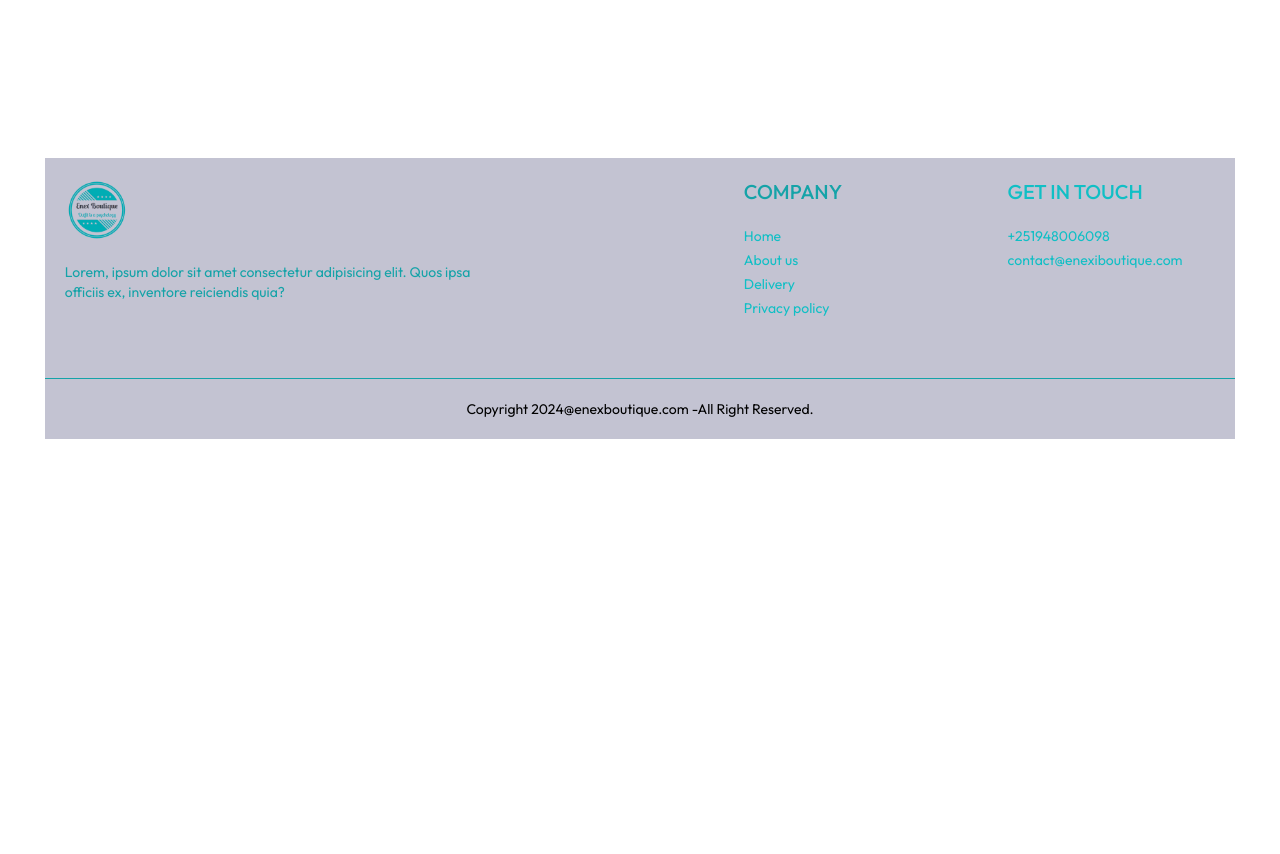
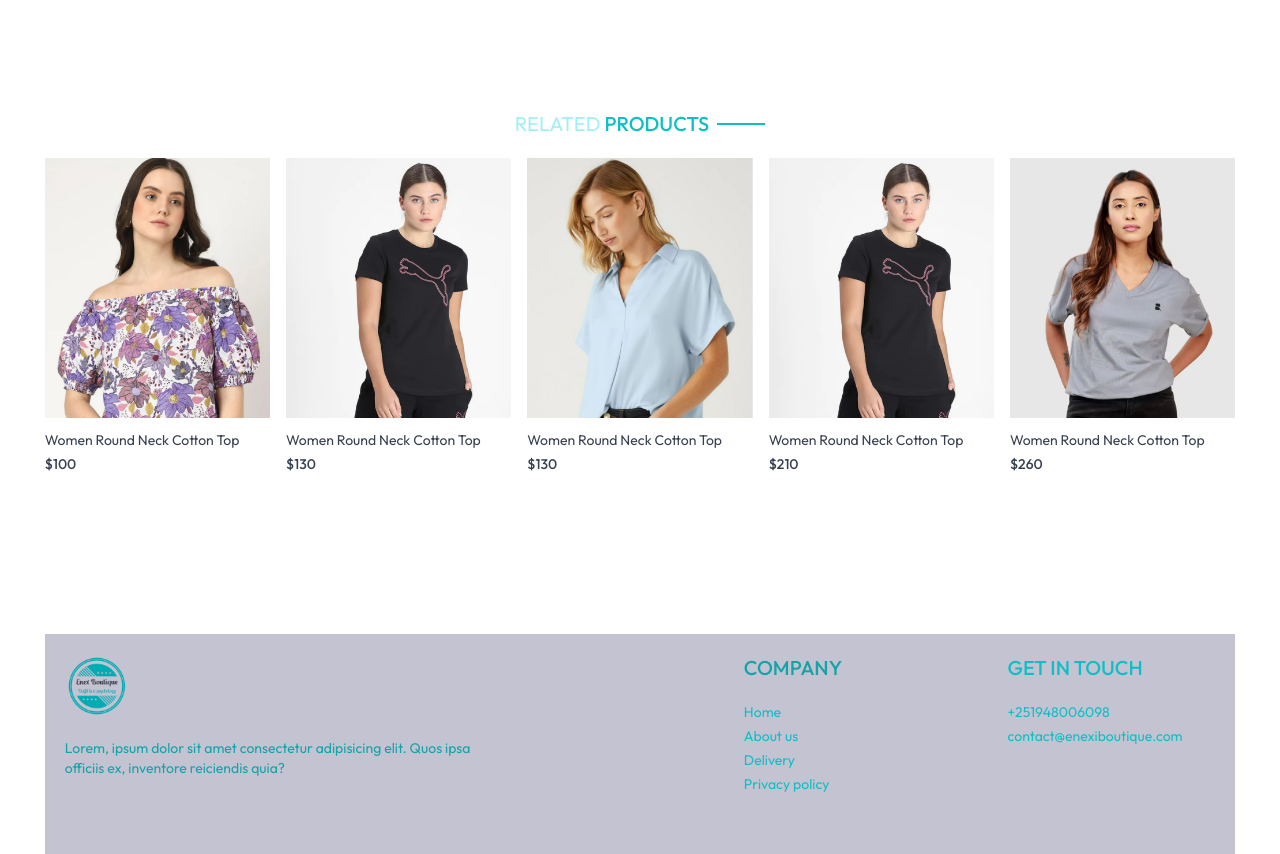
Before and after one commit to Enyewashebr/e-Commerce-Website, a React (Vite) app in the folder Enex-Boutique/: page /product/aaaaa in a window 1280 px wide. Shown: the part 919-1773 px from the top of the page. Before the commit the page ends 1358 px from the top, so only its background shows below. Built offline with nearby package versions, Linux system fonts and the light colour scheme.

Commit message:
adding related component and completing the ui of product page

```diff
--- /dev/null
+++ b/Enex-Boutique/src/components/RelatedProducts.jsx
@@ -0,0 +1,48 @@
+import { useContext, useEffect, useState } from 'react'
+import { ShopContext } from '../context/ShopContext'
+import Title from './Title';
+import ProductItem from './ProductItem';
+
+const RelatedProducts = ({category, subCategory}) => {
+
+
+const {products} = useContext(ShopContext);
+const [related, setRelated] = useState([]);
+
+
+useEffect(()=>{
+    if (products.length > 0) {
+        let productsCopy = products.slice();
+        productsCopy = productsCopy.filter(
+          (item) => category === item.category
+        );
+        productsCopy = productsCopy.filter(
+          (item) => subCategory === item.subCategory
+        );
+        setRelated(productsCopy.slice(0,5));
+    }
+
+}, [products])
+
+  return (
+    <div className="my-24">
+      <div className="text-center py-2 text-3xl">
+        <Title text1={"RELATED "} text2={"PRODUCTS"} />
+      </div>
+      <div className="grid grid-cols-2 sm:grid-cols-3 md:grid-cols-4 lg:grid-cols-5 gap-4 gap-y-6">
+
+        {related.map((item, index) => (
+          <ProductItem
+            key={index}
+            id={item._id}
+            name={item.name}
+            price={item.price}
+            image={item.image}
+          />
+        ))}
+      </div>
+    </div>
+  );
+}
+
+export default RelatedProducts
--- a/Enex-Boutique/src/pages/Product.jsx
+++ b/Enex-Boutique/src/pages/Product.jsx
@@ -4,6 +4,7 @@
 import { useContext, useEffect, useState } from 'react'
 import { assets } from '../assets/assets';
 import { products } from '../assets/assets';
+import RelatedProducts from '../components/RelatedProducts';
 
 const Product = () => {
 
@@ -106,7 +107,7 @@
         </div>
       </div>
       {/* ......Display related products...... */}
-
+      <RelatedProducts category={productData.category} subCategory={productData.subCategory} />
     </div>
   ) : (
     <div className="opacity-0 "></div>
```
